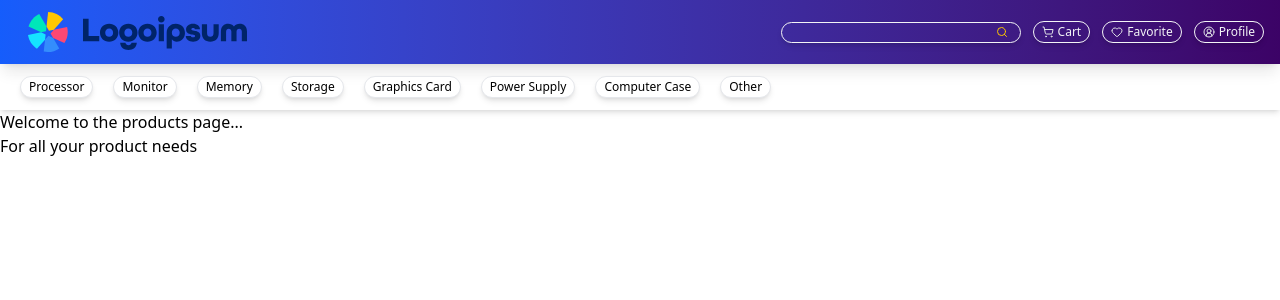
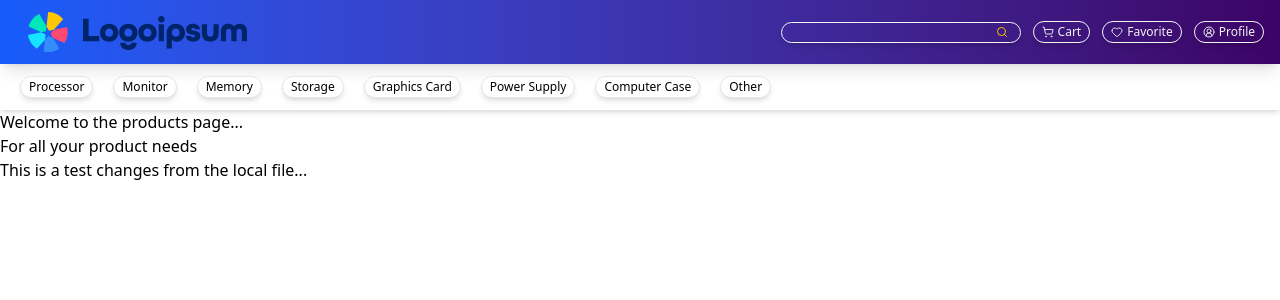
Before and after one commit to joseph-banaag/e-comm, a Next.js app: page /products in a window 1280 px wide. Shown: the top 300 px of the page. Built offline with nearby package versions, Linux system fonts and the light colour scheme.

Commit message:
sample commit

```diff
--- a/app/products/page.tsx
+++ b/app/products/page.tsx
@@ -5,6 +5,7 @@ const ProductsPage = () => {
     <div>
       <h1>Welcome to the products page...</h1>
       <p>For all your product needs</p>
+      <span>This is a test changes from the local file...</span>
     </div>
   );
 };
```
